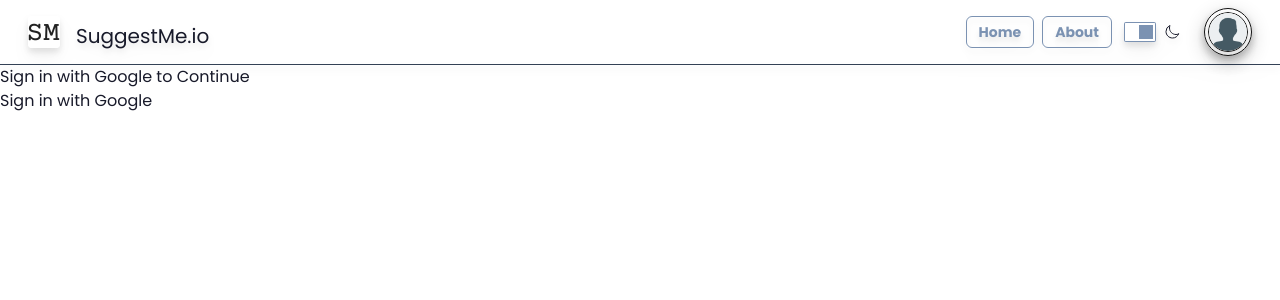
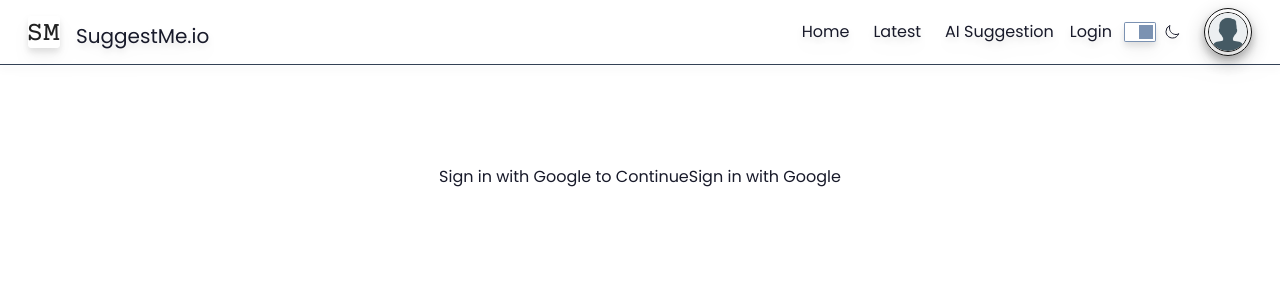
Before and after one commit to bshortridge-dev/suggest-me, a React (Vite) app: page /Login in a window 1280 px wide. Shown: the top 300 px of the page. Built offline with nearby package versions, Linux system fonts and the light colour scheme; no server answers.

Commit message:
udpated routes

```diff
--- a/src/App.tsx
+++ b/src/App.tsx
@@ -3,6 +3,9 @@ import { BrowserRouter as Router, Route, Routes } from "react-router-dom";
 import { HomePage } from "./pages/HomePage";
 import { LoginPage } from "./pages/LoginPage";
 import { Navbar } from "./components/Navbar";
+import { Dashboard } from "./pages/Dashboard";
+import Latest from "./pages/Latest";
+import AISuggestion from "./pages/AISuggestion";
 
 function App() {
   return (
@@ -11,7 +14,10 @@ function App() {
         <Navbar />
         <Routes>
           <Route path="/" element={<HomePage />} />
-          <Route path="/login" element={<LoginPage />} />
+          <Route path="/Dashboard" element={<Dashboard />} />
+          <Route path="/Latest" element={<Latest />} />
+          <Route path="/AISuggestion" element={<AISuggestion />} />
+          <Route path="/Login" element={<LoginPage />} />
         </Routes>
       </Router>
     </div>
--- a/src/components/Navbar.tsx
+++ b/src/components/Navbar.tsx
@@ -41,22 +41,34 @@ export const Navbar = () => {
             <img src="src/assets/logo.png" alt="logo" />
           </Link>
           <Link to="/">
-            <span className="hidden md:block rounded-lg normal-case text-xl ml-2 h-5 pl-2 items-center">
+            <span className="hidden md:block rounded-lg normal-case text-xl ml-2 h-5 pl-2 items-center hover:text-accent">
               SuggestMe.io
             </span>
           </Link>
         </div>
         <div className="flex-none gap-2">
-          <Link to="/Home">
-            <span className="btn btn-outline btn-secondary btn-sm rounded-md normal-case text-l">
+          <Link to="/">
+            <span className="normal-case text-l hover:underline hover:text-accent pl-2 pr-2">
               Home
             </span>
           </Link>
-          <Link to="/About">
-            <a className="btn btn-outline btn-secondary btn-sm rounded-md normal-case text-l">
-              About
-            </a>
+          <Link to="/Latest">
+            <span className="normal-case text-l hover:underline hover:text-accent pl-2 pr-2">
+              Latest
+            </span>
           </Link>
+          <Link to="/AISuggestion">
+            <span className="normal-case text-l hover:underline hover:text-accent pl-2 pr-2">
+              AI Suggestion
+            </span>
+          </Link>
+          {user ? (
+            ""
+          ) : (
+            <Link to="/login">
+              <span className="hover:underline hover:text-accent">Login</span>
+            </Link>
+          )}
           {/* Dark mode toggle */}
           <label
             htmlFor="darkModeToggle"
@@ -106,7 +118,10 @@ export const Navbar = () => {
             </div>
           </label>
           <div className="dropdown dropdown-end pl-3 mr-5">
-            <label tabIndex={0} className="btn btn-ghost btn-circle avatar">
+            <label
+              tabIndex={0}
+              className="btn btn-ghost btn-circle hover:btn-accent avatar "
+            >
               <div className="w-10 rounded-full">
                 <img
                   className="avatar"
@@ -123,13 +138,25 @@ export const Navbar = () => {
               className="mt-3 z-[1] p-2 shadow menu menu-sm dropdown-content bg-base-100 rounded-box w-52"
             >
               <li>
-                <Link to="/dashboard">Dashboard</Link>
+                <Link to="/dashboard">
+                  <span className="hover:underline hover:text-accent">
+                    Dashboard
+                  </span>
+                </Link>
               </li>
               <li>
                 {user ? (
-                  <button onClick={() => auth.signOut()}>Sign Out</button>
+                  <button onClick={() => auth.signOut()}>
+                    <span className="hover:underline hover:text-accent">
+                      Sign Out
+                    </span>
+                  </button>
                 ) : (
-                  <Link to="/login">Login</Link>
+                  <Link to="/login">
+                    <span className="hover:underline hover:text-accent">
+                      Login
+                    </span>
+                  </Link>
                 )}
               </li>
             </ul>
--- a/src/index.css
+++ b/src/index.css
@@ -15,3 +15,12 @@ body {
   margin: auto;
   min-height: 100vh;
 }
+
+main {
+  display: flex;
+  margin: auto;
+  max-width: 1200px;
+  align-items: center;
+  justify-content: center;
+  margin-top: 100px;
+}
--- /dev/null
+++ b/src/pages/AISuggestion.tsx
@@ -0,0 +1,5 @@
+const AISuggestion = () => {
+  return <main>AISuggestion</main>;
+};
+
+export default AISuggestion;
--- a/src/pages/Dashboard.jsx
+++ b/src/pages/Dashboard.tsx
@@ -1,3 +1,3 @@
 export const Dashboard = () => {
-  return <div>Dashboard</div>;
+  return <main>Dashboard</main>;
 };
--- a/src/pages/HomePage.tsx
+++ b/src/pages/HomePage.tsx
@@ -1,3 +1,3 @@
 export const HomePage = () => {
-  return <div>homePage</div>;
+  return <main>homePage</main>;
 };
--- /dev/null
+++ b/src/pages/Latest.tsx
@@ -0,0 +1,5 @@
+const Latest = () => {
+  return <main>Latest</main>;
+};
+
+export default Latest;
--- a/src/pages/LoginPage.tsx
+++ b/src/pages/LoginPage.tsx
@@ -10,9 +10,9 @@ export const LoginPage = () => {
     navigate("/");
   };
   return (
-    <div>
+    <main>
       <p>Sign in with Google to Continue</p>
       <button onClick={signIn}>Sign in with Google</button>
-    </div>
+    </main>
   );
 };
```
